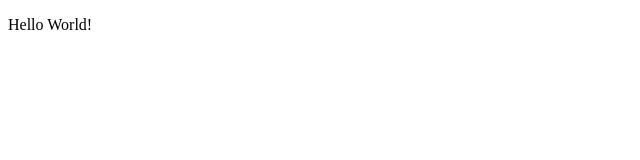
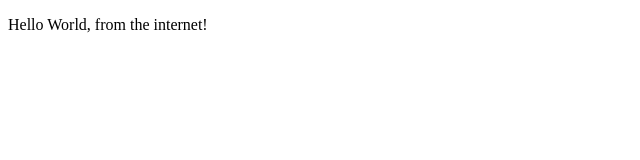
Before and after one commit to OvanChan/EVC-2021SP-CIT-040-201-Web-Design-I, a plain HTML site: page HelloWorldRemoteServer/helloWorld.HTML in a window 1280 px wide. Shown: the whole page, without its empty margins (0-640 px from the left). Drawn offline with Linux system fonts and the light colour scheme.

Commit message:
Update helloWorld.HTML
Changed name, changed print line.

```diff
--- a/HelloWorldRemoteServer/helloWorld.HTML
+++ b/HelloWorldRemoteServer/helloWorld.HTML
@@ -1,5 +1,5 @@
 <!--
-    Author: Gabriel Solomon, 2021
+    Author: Ovan Chan, 2021
     this is a multi-line comment in HTML. this information is not rendered.
     Several of the comments below are single-line comments.
     student html should include some of your own comments/notes per the grading rubric.
@@ -22,6 +22,6 @@
     <!-- html tag that holds the contains displayed on the webpage -->
     <body>
         <!-- a html paragraph tag that contains text that will be displayed on the web page -->
-        <p>Hello World!</p>
+        <p>Hello World, from the internet!</p>
     </body>
 </html>
```
